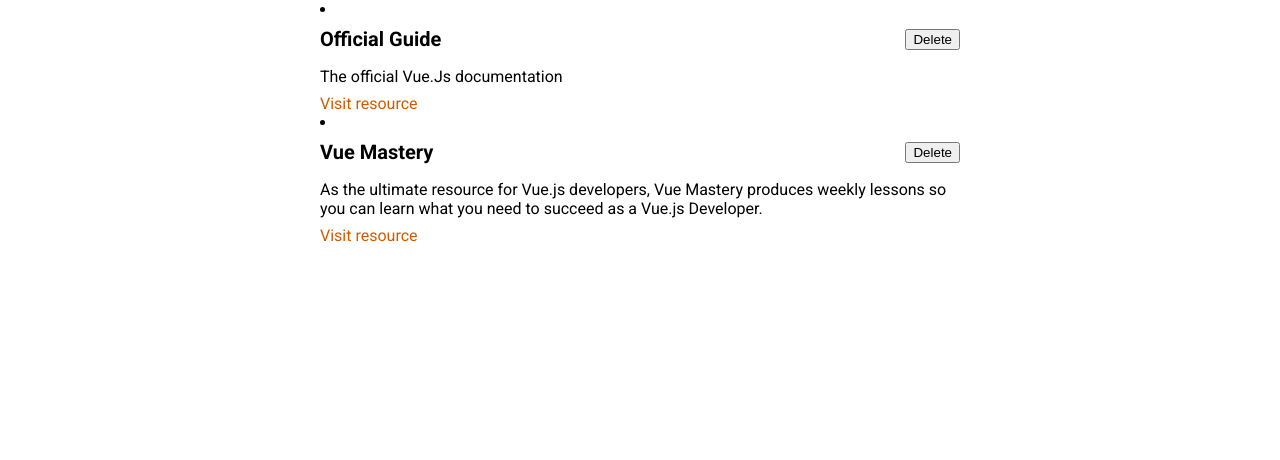
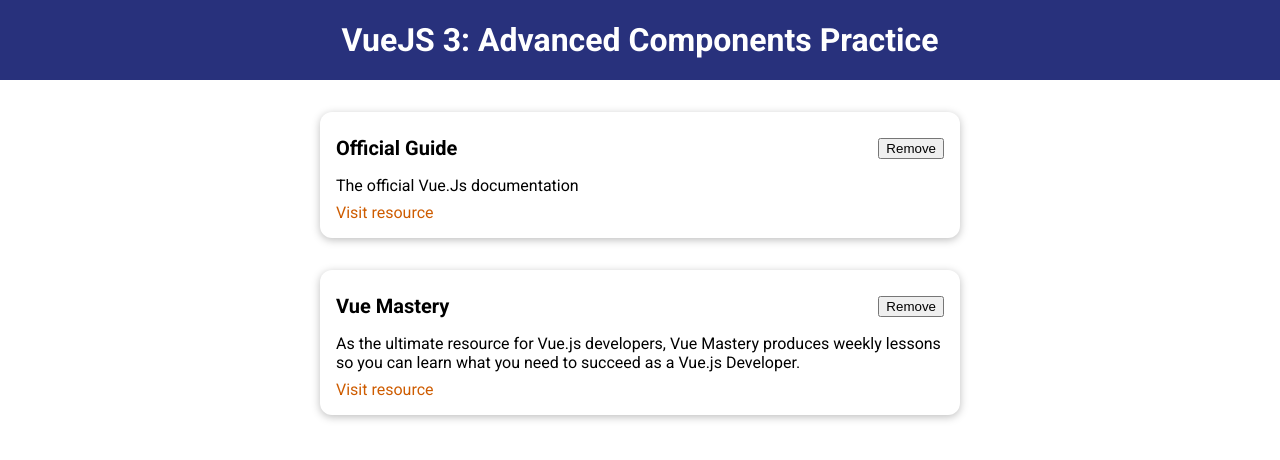
Before and after one commit to LibertySky/Vue-AdvancedComponents-Practice, a Vue app: page / in a window 1280 px wide. Shown: the top 460 px of the page. Built offline with nearby package versions, Linux system fonts and the light colour scheme.

Commit message:
Base UI & styling

```diff
--- a/src/App.vue
+++ b/src/App.vue
@@ -1,11 +1,14 @@
 <template>
+  <TheHeader title="VueJS 3: Advanced Components Practice" />
   <StoredResource :resources="storedResources" />
 </template>
 
 <script>
 import StoredResource from './components/learning-resources/StoredResources';
+import TheHeader from './components/layout/TheHeader';
 export default {
   components: {
+    TheHeader,
     StoredResource,
   },
   data() {
--- /dev/null
+++ b/src/components/UI/BaseCard.vue
@@ -0,0 +1,15 @@
+<template>
+  <div>
+    <slot></slot>
+  </div>
+</template>
+
+<style scoped>
+div {
+  border-radius: 12px;
+  box-shadow: 0 2px 8px rgba(0, 0, 0, 0.26);
+  padding: 1rem;
+  margin: 2rem auto;
+  max-width: 40rem;
+}
+</style>
--- /dev/null
+++ b/src/components/layout/TheHeader.vue
@@ -0,0 +1,27 @@
+<template>
+  <header>
+    <h1>{{ title }}</h1>
+  </header>
+</template>
+
+<script>
+export default {
+  props: ['title'],
+};
+</script>
+
+<style scoped>
+header {
+  width: 100%;
+  height: 5rem;
+  background-color: #28317c;
+  display: flex;
+  justify-content: center;
+  align-items: center;
+}
+
+header h1 {
+  color: white;
+  margin: 0;
+}
+</style>
--- a/src/components/learning-resources/LearningResource.vue
+++ b/src/components/learning-resources/LearningResource.vue
@@ -1,17 +1,17 @@
 <template>
   <li>
-    <div>
+    <base-card>
       <header>
         <h3>{{ title }}</h3>
-        <button>Delete</button>
+        <button>Remove</button>
       </header>
-    </div>
       <p>{{ description }}</p>
       <nav>
         <a :href="link" target="_blank" rel="noopener noreferrer"
           >Visit resource</a
         >
       </nav>
+    </base-card>
   </li>
 </template>
 
@@ -23,6 +23,7 @@
 
 <style scoped>
 li {
+  list-style: none;
   margin: auto;
   max-width: 40rem;
 }
```
Also changed, not shown: src/main.js (+7 -1 lines). Lines whose indentation alone changed are shown as unchanged.
